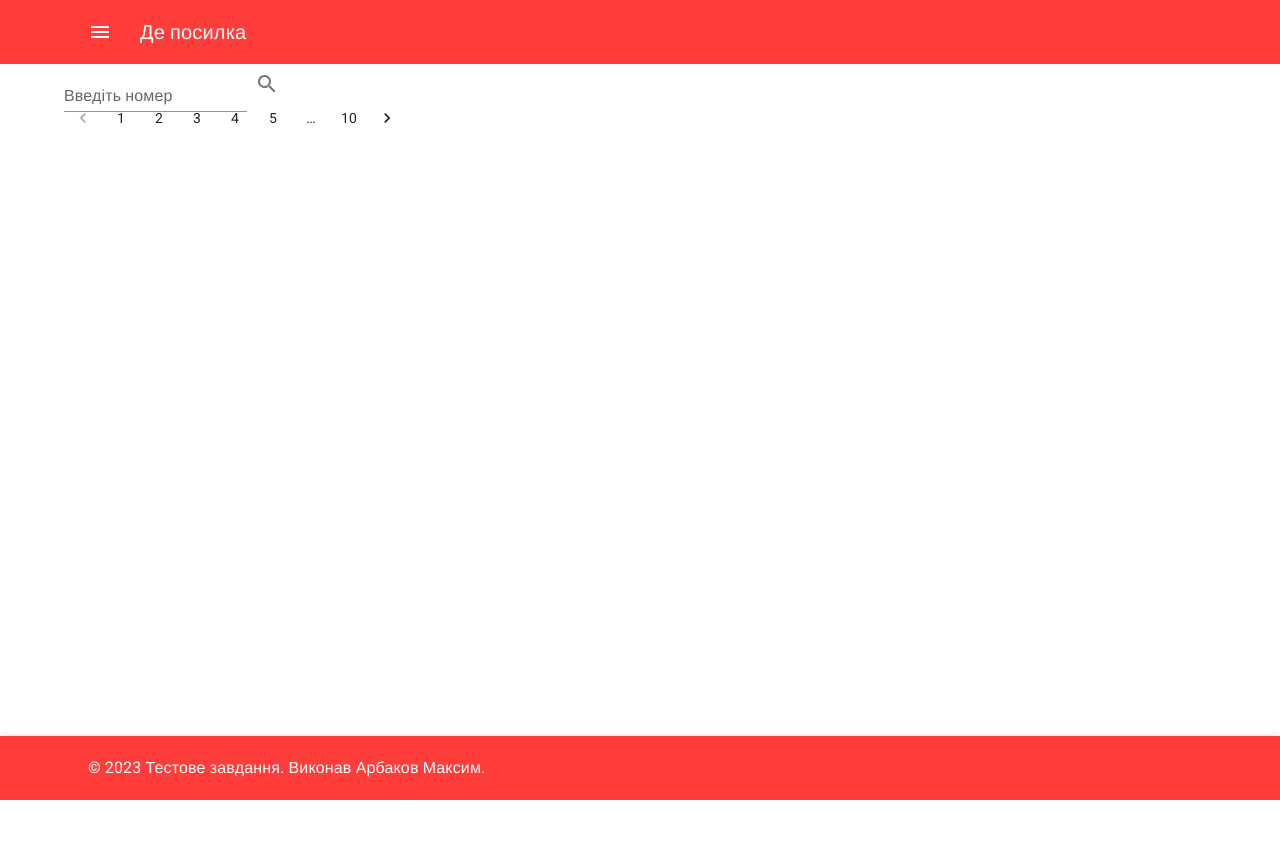
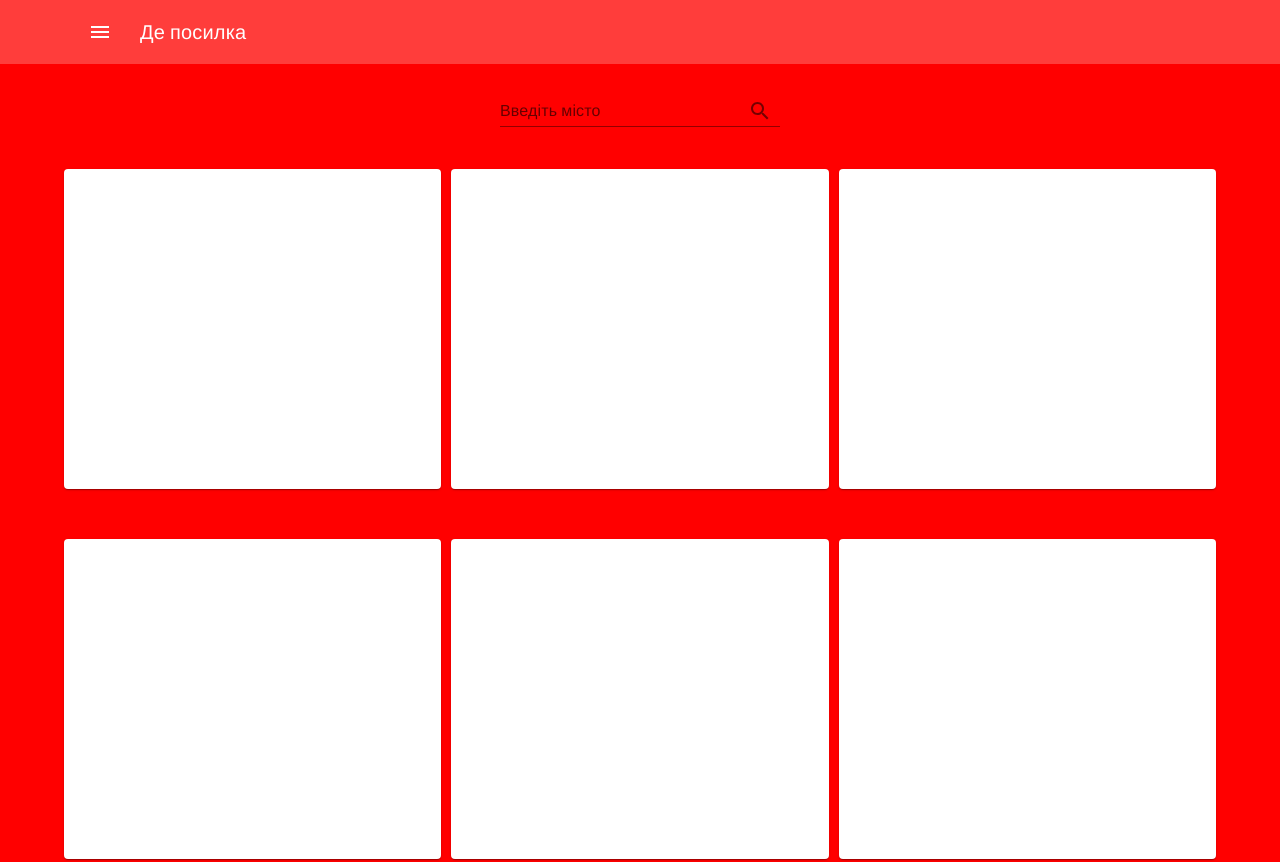
Before and after one commit to ArbakovMaxim/np-test, a React (Create React App) app: page /ListBranches in a window 1280 px wide. Shown: the top 862 px of the page. Before the commit the page ends 800 px from the top, so only its background shows below. Built offline with nearby package versions, Linux system fonts and the light colour scheme; the HTML template or start-up script is replaced by a standard one; a web font is replaced by a local one.

Commit message:
add finish
add finish CSS HTML and JS in ListBranches Page

```diff
--- a/src/components/header/Header.tsx
+++ b/src/components/header/Header.tsx
@@ -79,7 +79,9 @@ export const Header = () => {
                 </MenuItem>
               </Menu>
               <Typography variant="h6" component="div" sx={{ flexGrow: 1 }}>
-                Де посилка
+                <NavLink to="/" style={styles}>
+                  Де посилка
+                </NavLink>
               </Typography>
             </Toolbar>
           </AppBar>
--- a/src/pages/Home.tsx
+++ b/src/pages/Home.tsx
@@ -108,8 +108,6 @@ const Home = () => {
   const handleClose = () => {
     setMenuTtn(null);
   };
-
-  console.log(listTtn);
 
   return (
     <Box component="section" sx={{ pt: "24px", pb: "24px" }}>
--- a/src/pages/ListBranches/ListBranches.css
+++ b/src/pages/ListBranches/ListBranches.css
@@ -19,5 +19,5 @@
 .itemInfoCity {
   flex: 1 0 calc(33.33% - 10px);
   margin: 5px;
-  min-height: 320px;
+  min-height: 360px;
 }
--- a/src/pages/ListBranches/ListBranches.tsx
+++ b/src/pages/ListBranches/ListBranches.tsx
@@ -1,11 +1,14 @@
 import {
+  Box,
   Card,
   CardContent,
   IconButton,
+  InputAdornment,
   Pagination,
   Stack,
   TextField,
   Typography,
+  useMediaQuery,
 } from "@mui/material";
 import "./ListBranches.css";
 import { getWarehousesInCity, getWarehousesInCityPage } from "../../api/Api";
@@ -18,6 +21,7 @@ interface WorkingHours {
   [day: string]: string;
 }
 interface ResultCard {
+  CityDescription: string;
   Description: string;
   SiteKey: string;
   Schedule: WorkingHours;
@@ -26,23 +30,23 @@ interface ResultCard {
 }
 
 const ListBranches = () => {
-  const [currentPage, setCurrentPage] = useState(0);
+  const [currentPage, setCurrentPage] = useState(1);
   const [pageTotalItems, setPageTotalItems] = useState(200);
   const [inputValue, setInputValue] = useState("");
   const [result, setResult] = useState<ResultCard[]>([]);
   const [error, setError] = useState(false);
 
+  const isMob = useMediaQuery("(max-width: 524px)");
+
   const itemsPerPage = 20;
 
-  const handlePaginationChange = async (
-    event: any,
-    page: SetStateAction<number>
-  ) => {
+  const handlePaginationChange = (event: any, page: SetStateAction<number>) => {
     setCurrentPage(page);
   };
 
+  //запрос по городу и по страничный
   useEffect(() => {
-    if (currentPage !== 0) {
+    if (inputValue !== "") {
       const fetchData = async () => {
         try {
           const resultSender = await getWarehousesInCityPage(
@@ -61,34 +65,57 @@ const ListBranches = () => {
     // eslint-disable-next-line react-hooks/exhaustive-deps
   }, [currentPage]);
 
-  //запрос по ТТН или Накладной
+  //запрос по городу
   const handleButtonClick = async () => {
     const resultSender = await getWarehousesInCity(inputValue);
+    if (resultSender.data.length > 0) {
       setResult(resultSender.data.slice(0, 20));
       setPageTotalItems(resultSender.data.length);
+      toast.success(`Знайденно ${resultSender.data.length} відділень`);
+    } else {
+      toast.error("Немає такого міста");
+    }
   };
 
   //инпут + валидация
+  const validInput = /^[а-яА-ЯІіЇїЄєҐґ]+$/;
+
   const handleInputChange = (event: React.ChangeEvent<HTMLInputElement>) => {
-    const newValue = event.target.value;
+    const newValue = event.target.value.trim();
+    if (!validInput.test(newValue)) {
+      setError(true);
+    } else {
       setError(false);
+      setInputValue(newValue);
+    }
     setInputValue(newValue);
   };
 
-  console.log(result);
-
   return (
-    <div>
-      <Container fixed>
+    <Box
+      component="section"
+      sx={{
+        backgroundColor: "red",
+        height: "100%",
+      }}
+    >
+      <Container
+        fixed
+        sx={{ display: "flex", flexDirection: "column", alignItems: "center" }}
+      >
+        <Box component="div" sx={{ minHeight: "105px" }}>
           <TextField
             id="standard-basic"
-          label="Введіть номер"
+            label="Введіть місто"
             variant="standard"
             value={inputValue}
             onChange={handleInputChange}
             error={error}
-          helperText={error ? "Введите только цифры" : ""}
-        />
+            helperText={error ? "Тільки літери" : ""}
+            sx={{ width: "280px", margin: "15px 0" }}
+            InputProps={{
+              endAdornment: (
+                <InputAdornment position="end">
                   <IconButton
                     onClick={() => {
                       handleButtonClick();
@@ -96,14 +123,27 @@ const ListBranches = () => {
                   >
                     <Search />
                   </IconButton>
+                </InputAdornment>
+              ),
+            }}
+          />
+        </Box>
         <div>
           <ul className="listInfoCity">
-            {result.length !== 0
-              ? result.map((resultCard) => {
+            {result.length !== 0 ? (
+              result.map((resultCard) => {
                 return (
                   <li className="itemInfoCity" key={resultCard.SiteKey}>
-                      <Card sx={{ minWidth: 275, minHeight: "320px" }}>
+                    <Card
+                      sx={{
+                        minWidth: 275,
+                        minHeight: "360px",
+                      }}
+                    >
                       <CardContent>
+                        <Typography variant="h6" component="div">
+                          {resultCard.CityDescription}
+                        </Typography>
                         <Typography
                           sx={{ fontSize: 14 }}
                           color="text.secondary"
@@ -149,18 +189,34 @@ const ListBranches = () => {
                   </li>
                 );
               })
-              : null}
+            ) : (
+              <>
+                {Array.from({ length: 9 }).map((_, index) => (
+                  <li className="itemInfoCity" key={`empty-${index}`}>
+                    <Card
+                      sx={{
+                        minWidth: 275,
+                        minHeight: "320px",
+                      }}
+                    >
+                      <CardContent></CardContent>
+                    </Card>
+                  </li>
+                ))}
+              </>
+            )}
           </ul>
         </div>
-        <Stack spacing={2}>
+        <Stack spacing={2} sx={{ padding: "25px 0" }}>
           <Pagination
             count={Math.ceil(pageTotalItems / itemsPerPage)}
             onChange={handlePaginationChange}
             page={currentPage}
+            size={isMob ? "small" : "medium"}
           />
         </Stack>
       </Container>
-    </div>
+    </Box>
   );
 };
 
```
Lines whose indentation alone changed are shown as unchanged.
